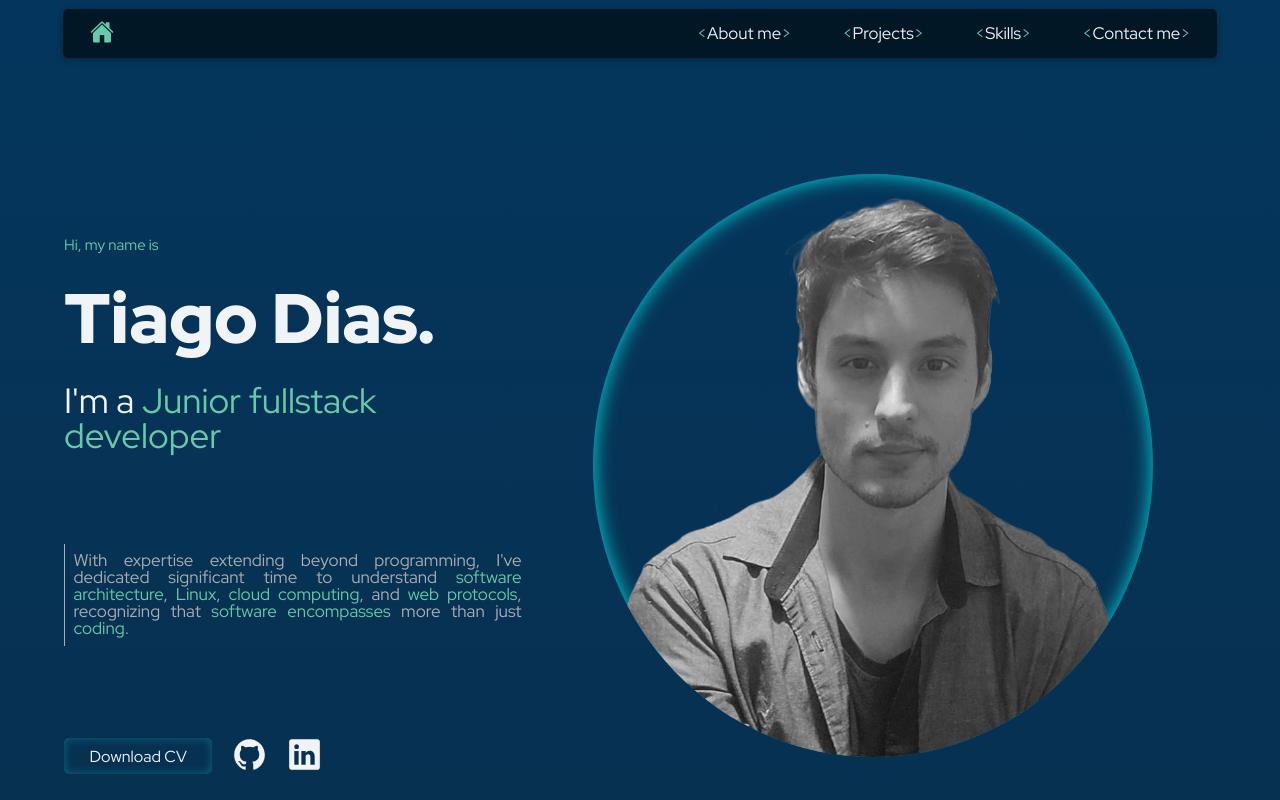
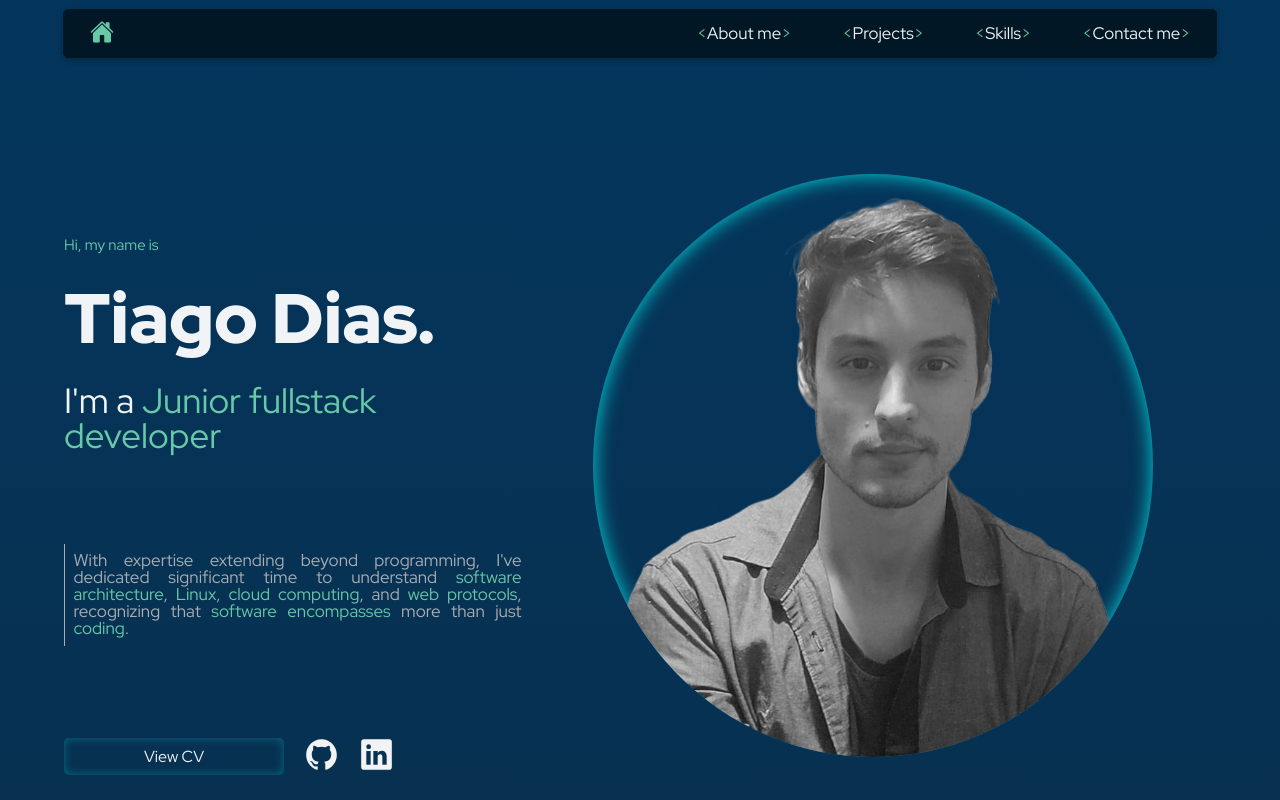
Before and after one commit to tiago0214/portfolio_V2, a plain HTML site: page index.html in a window 1280 px wide. Shown: the top 800 px of the page. Drawn offline with nearby package versions, Linux system fonts and the light colour scheme; a web font is replaced by a local one.

Commit message:
download cd button width change

```diff
--- a/css/main.css
+++ b/css/main.css
@@ -85,7 +85,7 @@
 .main__social--link--cv {
     text-decoration: none;
     color: var(--cor-branco);
-    padding: .6vw 2vw .6vw 2vw;
+    padding: .5rem 5rem .5rem 5rem;
     border-radius: 5px;
     border: solid 2px var(--cor-branco);
 
--- a/index.html
+++ b/index.html
@@ -92,7 +92,7 @@
             <ul class="main__left--social">
                 <li>
                     <a class="main__social--link--cv" href="./assets/cv/resume.pdf" target="_blank">
-                        Download CV
+                        View CV
                     </a>
                 </li>
                 <li>
```
